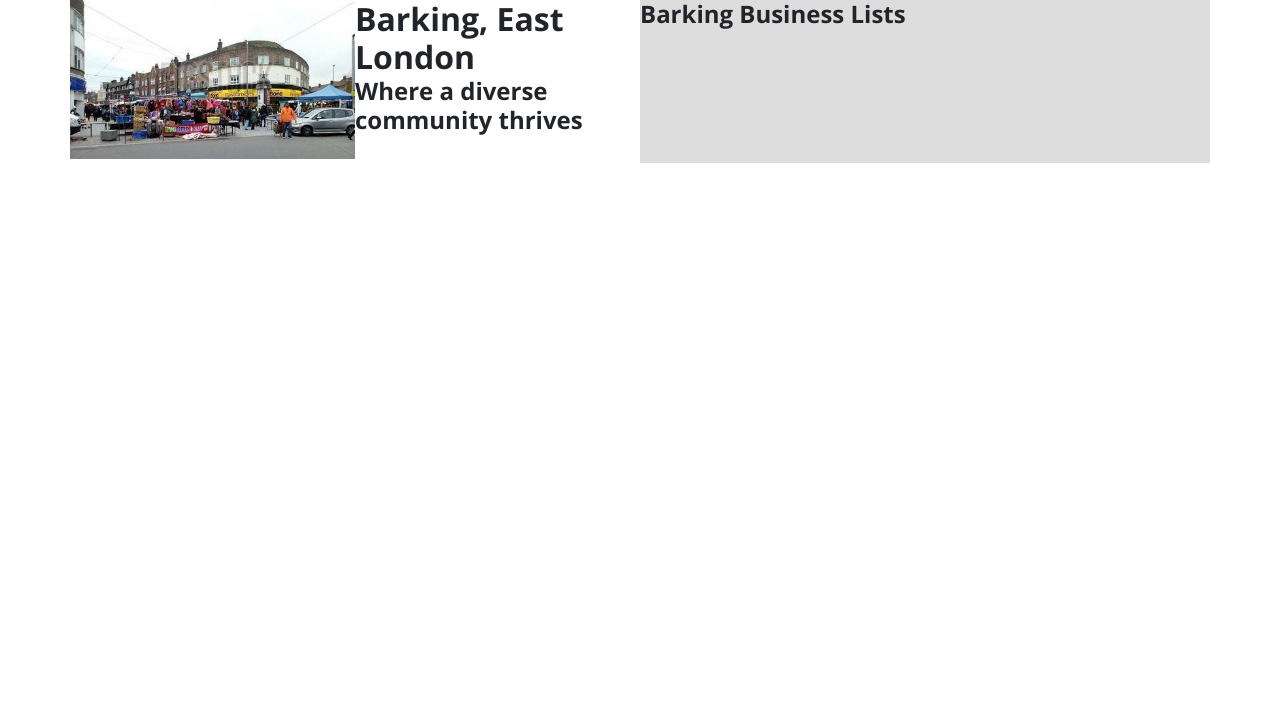
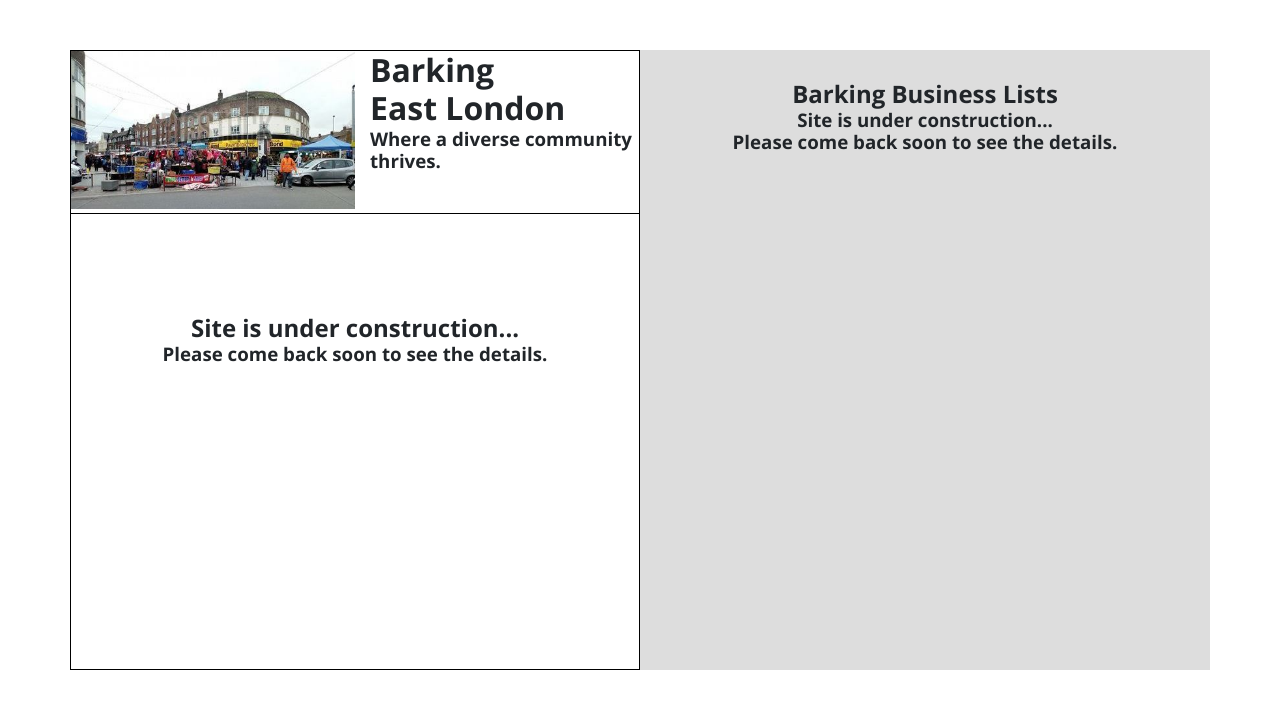
Before and after one commit to IbnulBan/TMA470, a PHP site: page / in a window 1280 px wide. Shown: the top 719 px of the page. Run offline with PHP 8.4, Linux system fonts and the light colour scheme.

Commit message:
Update first content

```diff
--- a/assets/css/main.css
+++ b/assets/css/main.css
@@ -83,6 +83,46 @@ img{
   cursor: pointer;
 }
 
+/* Main design part to update the page in various location */
+
+.wrapper{
+  display: flex;
+  height: 90vh;
+  padding: 50px 0;
+}
+.left-wrapper, .right-wrapper{
+  width: 50%;
+}
+.left-wrapper {
+  border: 1px solid #000;
+}
+.right-wrapper {
+  background-color: #ddd;
+}
+.left-header-content{
+  display: flex;
+  border-bottom: 1px solid #000;
+}
+.portal-heading-content{
+  padding-left: 15px;
+}
+.left-wrapper-content {
+  text-align: center;
+  padding-top: 100px;
+}
+.portal-image, .portal-heading-content {
+  width: 50%;
+}
+.business-list-heading{
+  padding-top: 30px;
+  text-align: center;
+}
+
+
+
+
+
+
 
 
 
@@ -106,24 +146,3 @@ img{
     width: 1170px;
   }
 }
-
-
-
-
-/* Main design part to update the page in various location */
-
-.wrapper{
-    display: flex;
-}
-.left-wrapper, .right-wrapper{
-    width: 50%;
-}
-.right-wrapper {
-    background-color: #ddd;
-}
-.left-header-content{
-    display: flex;
-}
-.portal-image, .portal-heading-content {
-    width: 50%;
-}
--- a/index.html
+++ b/index.html
@@ -20,13 +20,14 @@
                     </div>
 
                     <div class="portal-heading-content">
-                        <h1>Barking, East London</h1>
-                        <h2>Where a diverse community thrives</h2>
+                        <h1>Barking<br> East London</h1>
+                        <h3>Where a diverse community thrives.</h3>
                     </div>
                 </div>
 
                 <div class="left-wrapper-content">
-
+                    <h2>Site is under construction...</h2>
+                    <h3>Please come back soon to see the details.</h3>
                 </div>
             </div>
 
@@ -34,6 +35,8 @@
                 <div class="business-list-content">
                     <div class="business-list-heading">
                         <h2>Barking Business Lists</h2>
+                            <h3>Site is under construction...</h3>
+                            <h3>Please come back soon to see the details.</h3>
                     </div>
                 </div>
             </div>
```
